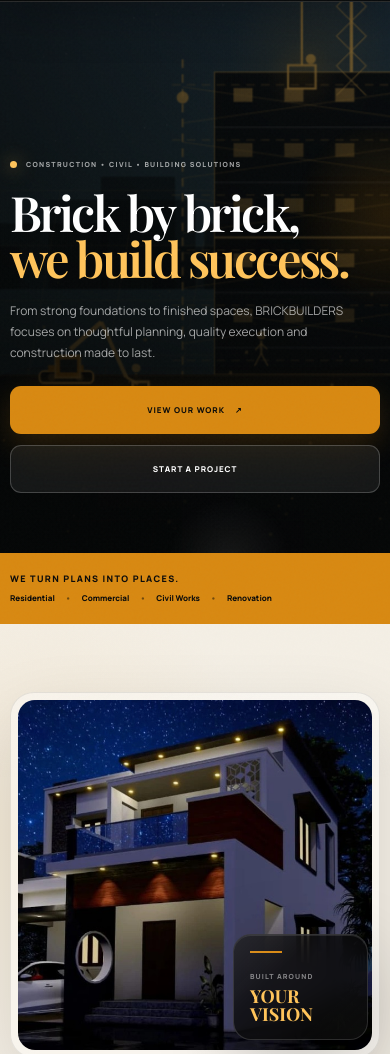
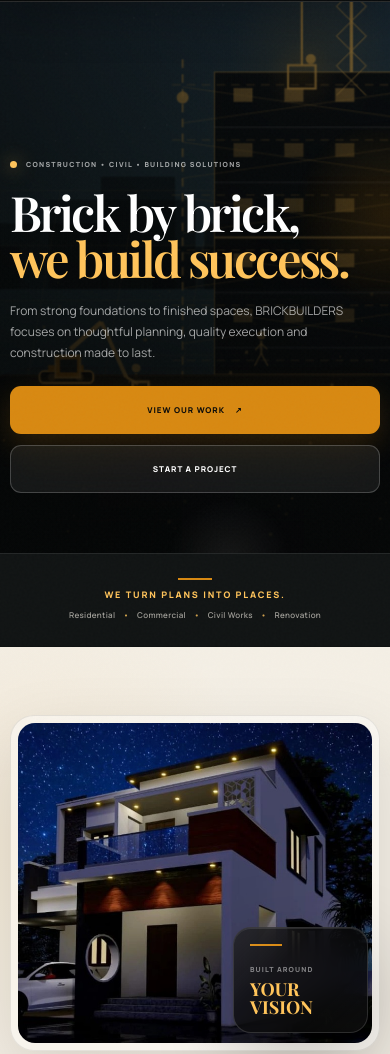
Before and after one commit to PriyaSekar01/BRICKBUILDERS, a plain HTML site: page index.html in a window 390 px wide. Shown: the part 67-1121 px from the top of the page. Drawn offline with nearby package versions, Linux system fonts and the light colour scheme; animation ran at ten frames a second.

Commit message:
animation fix

```diff
--- a/css/style.css
+++ b/css/style.css
@@ -284,7 +284,7 @@ button { cursor: pointer; }
 
 .hero {
     position: relative;
-    min-height: 760px;
+    min-height: clamp(640px, 82svh, 760px);
     display: flex;
     align-items: center;
     color: var(--white);
@@ -548,36 +548,95 @@ button { cursor: pointer; }
    ========================================================= */
 
 .intro-strip {
+    position: relative;
+    background: #111414;
+    color: var(--ivory);
+    border-top: 1px solid rgba(255,255,255,.08);
+    border-bottom: 1px solid rgba(0,0,0,.12);
+}
+
+.intro-grid {
+    min-height: 104px;
+    display: grid;
+    justify-items: center;
+    align-content: center;
+    text-align: center;
+    gap: 8px;
+}
+
+.intro-grid::before {
+    content: "";
+    width: 34px;
+    height: 2px;
+    margin-bottom: 2px;
     background: var(--gold);
-    color: #0b0b0a;
-}
-
+}
+
+.intro-grid p {
+    max-width: 100%;
+}
+
+.intro-grid p:first-child {
+    color: var(--gold-light);
+    font-size: 10px;
+    font-weight: 900;
+    letter-spacing: .2em;
+}
+
+.intro-grid p:last-child {
+    color: rgba(244,239,229,.62);
+    font-size: 10px;
+    font-weight: 600;
+    letter-spacing: .04em;
+}
+
+.intro-grid span {
+    margin: 0 9px;
+    color: var(--gold-light);
+    opacity: .8;
+}
+
+@media (max-width: 780px) {
     .intro-grid {
-    min-height: 70px;
-    display: flex;
-    align-items: center;
-    justify-content: space-between;
-    gap: 20px;
+        min-height: 92px;
+        gap: 6px;
     }
 
     .intro-grid p:first-child {
-    font-size: 11px;
-    font-weight: 900;
-    letter-spacing: .15em;
+        font-size: 9px;
     }
 
     .intro-grid p:last-child {
-    font-size: 10px;
-    font-weight: 800;
-}
-
-.intro-grid span { margin: 0 9px; opacity: .5; }
+        font-size: 8px;
+        line-height: 1.7;
+    }
+
+    .intro-grid span {
+        margin-inline: 6px;
+    }
+}
+
+/* Keep the intro content centered at every viewport size. */
+.intro-grid {
+    margin-inline: auto;
+    justify-content: center;
+}
 
 /* =========================================================
    SECTIONS
    ========================================================= */
 
 .section { padding: 125px 0; }
+
+.about-grid > *,
+.services-grid > *,
+.process-grid > *,
+.why-grid > *,
+.cta-inner > *,
+.contact-grid > *,
+.section-heading > * {
+    min-width: 0;
+}
 
 .section-heading {
     display: flex;
@@ -654,7 +713,7 @@ button { cursor: pointer; }
 
 .about-image {
     position: relative;
-    min-height: 590px;
+    min-height: clamp(430px, 48vw, 590px);
     overflow: hidden;
     border-radius: 17px;
 }
@@ -662,7 +721,7 @@ button { cursor: pointer; }
 .about-image img {
     width: 100%;
     height: 100%;
-    min-height: 590px;
+    min-height: inherit;
     object-fit: cover;
     object-position: center;
     transition: transform 1.1s var(--ease);
@@ -875,13 +934,13 @@ button { cursor: pointer; }
 
 .projects-track {
     position: relative;
-    min-height: 560px;
+    min-height: clamp(430px, 48vw, 560px);
 }
 
 .project-card {
     display: none;
     overflow: hidden;
-    min-height: 560px;
+    min-height: clamp(430px, 48vw, 560px);
     border-radius: 20px;
     border-color: rgba(255,255,255,.12);
     background: rgba(255,255,255,.04);
@@ -903,7 +962,7 @@ button { cursor: pointer; }
     transition: background-position 1s var(--ease), transform .9s var(--ease);
 }
 
-.project-card .project-image { min-height: 560px; }
+.project-card .project-image { min-height: inherit; }
 
 .project-image-1 {
     background-image: url("../images/project-1.png");
@@ -1432,7 +1491,15 @@ button { cursor: pointer; }
    ========================================================= */
 
 @media (max-width: 1050px) {
-    .nav { gap: 17px; }
+    .nav { gap: 14px; }
+
+    .nav > a {
+        font-size: 9px;
+    }
+
+    .nav .nav-cta {
+        padding-inline: 14px;
+    }
 
     .hero-copy { width: min(700px, 100%); }
 
@@ -1459,7 +1526,7 @@ button { cursor: pointer; }
 
     .projects-track,
     .project-card,
-    .project-card .project-image { min-height: 500px; }
+    .project-card .project-image { min-height: clamp(430px, 58vw, 500px); }
 }
 
 @media (max-width: 780px) {
@@ -1548,7 +1615,7 @@ button { cursor: pointer; }
     }
 
     .hero {
-        min-height: 680px;
+        min-height: clamp(620px, 86svh, 680px);
         align-items: flex-end;
         padding-bottom: 58px;
     }
@@ -1648,11 +1715,10 @@ button { cursor: pointer; }
     }
 
     .intro-grid {
-        min-height: auto;
-        padding: 19px 0;
-        align-items: flex-start;
-        flex-direction: column;
-        gap: 5px;
+        min-height: 92px;
+        padding: 14px 0;
+        align-items: center;
+        gap: 6px;
     }
 
     .intro-grid p:first-child { font-size: 9px; }
@@ -1684,7 +1750,7 @@ button { cursor: pointer; }
 
     .about-image,
     .about-image img {
-        min-height: 430px;
+        min-height: clamp(350px, 78vw, 430px);
     }
 
     .experience-card {
@@ -1727,7 +1793,7 @@ button { cursor: pointer; }
 
     .projects-track,
     .project-card,
-    .project-card .project-image { min-height: 390px; }
+    .project-card .project-image { min-height: clamp(360px, 78vw, 390px); }
 
     .projects-controls { margin-top: 14px; }
 
@@ -1808,7 +1874,7 @@ button { cursor: pointer; }
     .container { width: calc(100% - 20px); }
 
     .hero {
-        min-height: 620px;
+        min-height: clamp(580px, 88svh, 620px);
         padding-bottom: 42px;
     }
 
@@ -1844,7 +1910,7 @@ button { cursor: pointer; }
 
     .about-image,
     .about-image img {
-        min-height: 350px;
+        min-height: clamp(320px, 82vw, 350px);
     }
 
     .experience-card {
@@ -1865,7 +1931,8 @@ button { cursor: pointer; }
 
     .projects-track,
     .project-card,
-    .project-card .project-image { min-height: 330px; }
+    .project-card,
+    .project-card .project-image { min-height: clamp(300px, 82vw, 330px); }
 
     .footer { padding-top: 48px; }
 }
--- a/js/script.js
+++ b/js/script.js
@@ -65,10 +65,21 @@ function initScrollReveal() {
         "(prefers-reduced-motion: reduce)"
     ).matches;
 
-    if (!("IntersectionObserver" in window) || reducedMotion) {
-        elements.forEach((element) => {
-            element.classList.add("is-visible");
-        });
+    if (reducedMotion) {
+        elements.forEach((element) => element.classList.add("is-visible"));
+        return;
+    }
+
+    if (!("IntersectionObserver" in window)) {
+        const revealElements = () => {
+            elements.forEach((element) => element.classList.add("is-visible"));
+        };
+
+        if ("requestAnimationFrame" in window) {
+            window.requestAnimationFrame(revealElements);
+        } else {
+            window.setTimeout(revealElements, 0);
+        }
         return;
     }
 
@@ -129,9 +140,13 @@ function initLetterAnimation() {
         </span>
     `;
 
-    requestAnimationFrame(() => {
-        title.classList.add("letters-ready");
-    });
+    const startAnimation = () => title.classList.add("letters-ready");
+
+    if ("requestAnimationFrame" in window) {
+        window.requestAnimationFrame(startAnimation);
+    } else {
+        window.setTimeout(startAnimation, 0);
+    }
 }
 
 /* ---------------------------------------------------------
```
Lines whose indentation alone changed are shown as unchanged.
